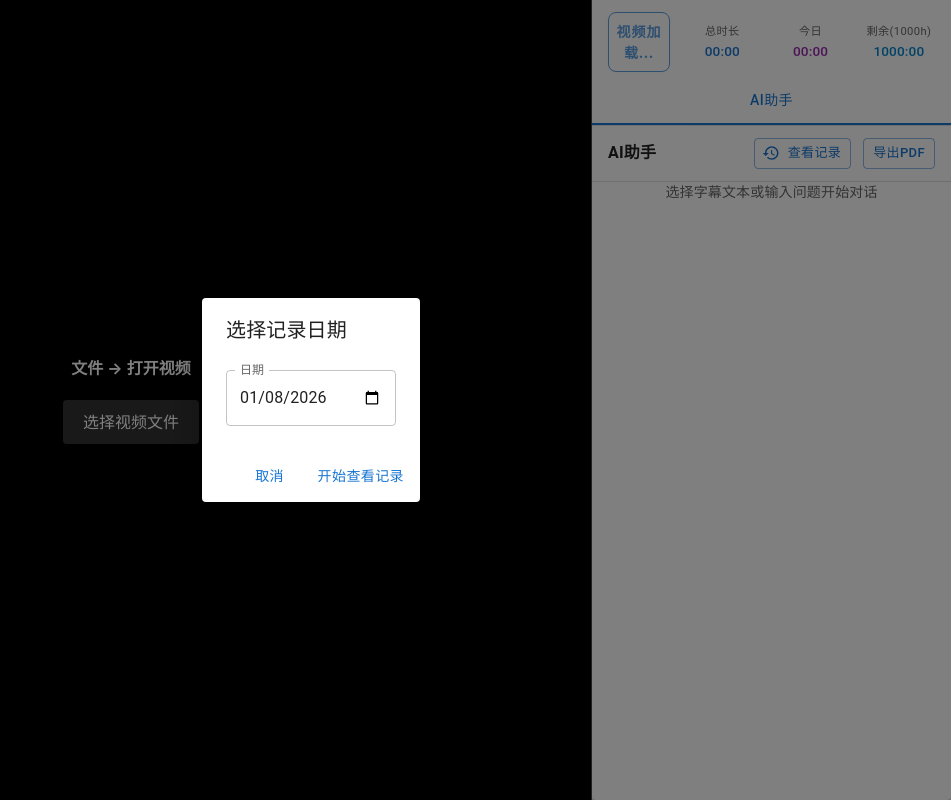
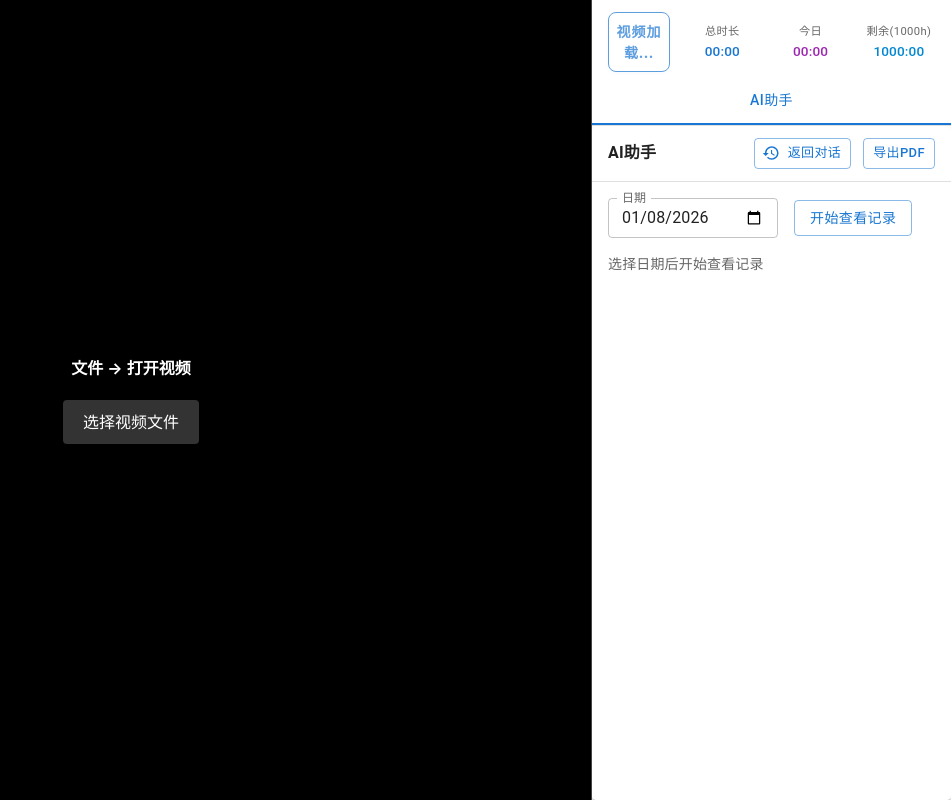
Before and after one commit to MLcore-Engine/learn-player, a React (Create React App) app: page / in a window 1280 px wide. Both pictures are taken after a click on the button "查看记录". Shown: the whole page, without its empty margins (329-1280 px from the left). Built offline with nearby package versions, Linux system fonts and the light colour scheme.

Commit message:
Show date selection pages for history export

```diff
--- a/src/components/LearningAssistant.js
+++ b/src/components/LearningAssistant.js
@@ -10,10 +10,6 @@ import {
   IconButton,
   Stack,
   TextField,
-  Dialog,
-  DialogTitle,
-  DialogContent,
-  DialogActions
 } from '@mui/material';
 import { ContentCopy, History } from '@mui/icons-material';
 import { ipcClient } from '../services/ipcClient';
@@ -84,12 +80,11 @@ const LearningAssistant = React.memo(({
   explanation
 }) => {
   // 状态管理
-  const [showHistory, setShowHistory] = useState(false);
   const [chatHistory, setChatHistory] = useState([]);
   const [historyDate, setHistoryDate] = useState(() => new Date().toISOString().slice(0, 10));
   const [exportDate, setExportDate] = useState(() => new Date().toISOString().slice(0, 10));
-  const [openHistoryDialog, setOpenHistoryDialog] = useState(false);
-  const [openExportDialog, setOpenExportDialog] = useState(false);
+  const [viewMode, setViewMode] = useState('chat');
+  const [historyLoaded, setHistoryLoaded] = useState(false);
 
   // 复制文本到剪贴板
   const handleCopyText = (text) => {
@@ -122,7 +117,7 @@ const LearningAssistant = React.memo(({
           created_at: rec.created_at
         })));
       }
-      setShowHistory(true);
+      setHistoryLoaded(true);
     } catch (error) {
       console.error('获取历史记录失败:', error);
       alert('获取历史记录失败: ' + error.message);
@@ -162,29 +157,74 @@ const LearningAssistant = React.memo(({
   };
 
   const handleHistoryClick = () => {
-    if (showHistory) {
-      setShowHistory(false);
+    if (viewMode === 'history') {
+      setViewMode('chat');
       return;
     }
-    setOpenHistoryDialog(true);
-  };
-
-  const handleHistoryConfirm = async () => {
-    setOpenHistoryDialog(false);
-    await loadHistoryByDate(historyDate);
+    setHistoryLoaded(false);
+    setChatHistory([]);
+    setViewMode('history');
   };
 
   const handleExportClick = () => {
-    setOpenExportDialog(true);
-  };
-
-  const handleExportConfirm = async () => {
-    setOpenExportDialog(false);
-    await handleExportPdf(exportDate);
+    if (viewMode === 'export') {
+      setViewMode('chat');
+      return;
+    }
+    setViewMode('export');
   };
 
   // 渲染当前对话内容
   const renderCurrentDialogue = () => {
+    if (viewMode === 'history') {
+      return (
+        <Box sx={{ p: 2 }}>
+          <Stack direction="row" spacing={2} alignItems="center" sx={{ mb: 2 }}>
+            <TextField
+              label="日期"
+              type="date"
+              value={historyDate}
+              onChange={(event) => {
+                setHistoryDate(event.target.value);
+                setHistoryLoaded(false);
+              }}
+              size="small"
+              InputLabelProps={{ shrink: true }}
+            />
+            <Button variant="outlined" onClick={() => loadHistoryByDate(historyDate)}>
+              开始查看记录
+            </Button>
+          </Stack>
+          {historyLoaded ? renderHistory() : (
+            <Typography variant="body2" color="text.secondary">
+              选择日期后开始查看记录
+            </Typography>
+          )}
+        </Box>
+      );
+    }
+    if (viewMode === 'export') {
+      return (
+        <Box sx={{ p: 2 }}>
+          <Stack direction="row" spacing={2} alignItems="center" sx={{ mb: 2 }}>
+            <TextField
+              label="日期"
+              type="date"
+              value={exportDate}
+              onChange={(event) => setExportDate(event.target.value)}
+              size="small"
+              InputLabelProps={{ shrink: true }}
+            />
+            <Button variant="outlined" onClick={() => handleExportPdf(exportDate)}>
+              开始导出
+            </Button>
+          </Stack>
+          <Typography variant="body2" color="text.secondary">
+            选择日期后导出学习记录 PDF
+          </Typography>
+        </Box>
+      );
+    }
     if (!explanation) {
       return (
         <Typography variant="body2" color="text.secondary" align="center">
@@ -351,14 +391,14 @@ const LearningAssistant = React.memo(({
               onClick={handleHistoryClick}
               size="small"
             >
-              {showHistory ? '返回对话' : '查看记录'}
+              {viewMode === 'history' ? '返回对话' : '查看记录'}
             </Button>
             <Button
               variant="outlined"
               onClick={handleExportClick}
               size="small"
             >
-              导出PDF
+              {viewMode === 'export' ? '返回对话' : '导出PDF'}
             </Button>
           </Stack>
         </Stack>
@@ -371,46 +411,8 @@ const LearningAssistant = React.memo(({
         display: 'flex',
         flexDirection: 'column'
       }}>
-        {showHistory ? renderHistory() : renderCurrentDialogue()}
+        {renderCurrentDialogue()}
       </Box>
-
-      <Dialog open={openHistoryDialog} onClose={() => setOpenHistoryDialog(false)}>
-        <DialogTitle>选择记录日期</DialogTitle>
-        <DialogContent>
-          <TextField
-            margin="dense"
-            label="日期"
-            type="date"
-            value={historyDate}
-            onChange={(event) => setHistoryDate(event.target.value)}
-            fullWidth
-            InputLabelProps={{ shrink: true }}
-          />
-        </DialogContent>
-        <DialogActions>
-          <Button onClick={() => setOpenHistoryDialog(false)}>取消</Button>
-          <Button onClick={handleHistoryConfirm} autoFocus>开始查看记录</Button>
-        </DialogActions>
-      </Dialog>
-
-      <Dialog open={openExportDialog} onClose={() => setOpenExportDialog(false)}>
-        <DialogTitle>选择导出日期</DialogTitle>
-        <DialogContent>
-          <TextField
-            margin="dense"
-            label="日期"
-            type="date"
-            value={exportDate}
-            onChange={(event) => setExportDate(event.target.value)}
-            fullWidth
-            InputLabelProps={{ shrink: true }}
-          />
-        </DialogContent>
-        <DialogActions>
-          <Button onClick={() => setOpenExportDialog(false)}>取消</Button>
-          <Button onClick={handleExportConfirm} autoFocus>开始导出</Button>
-        </DialogActions>
-      </Dialog>
 
     </Card>
   );
```
